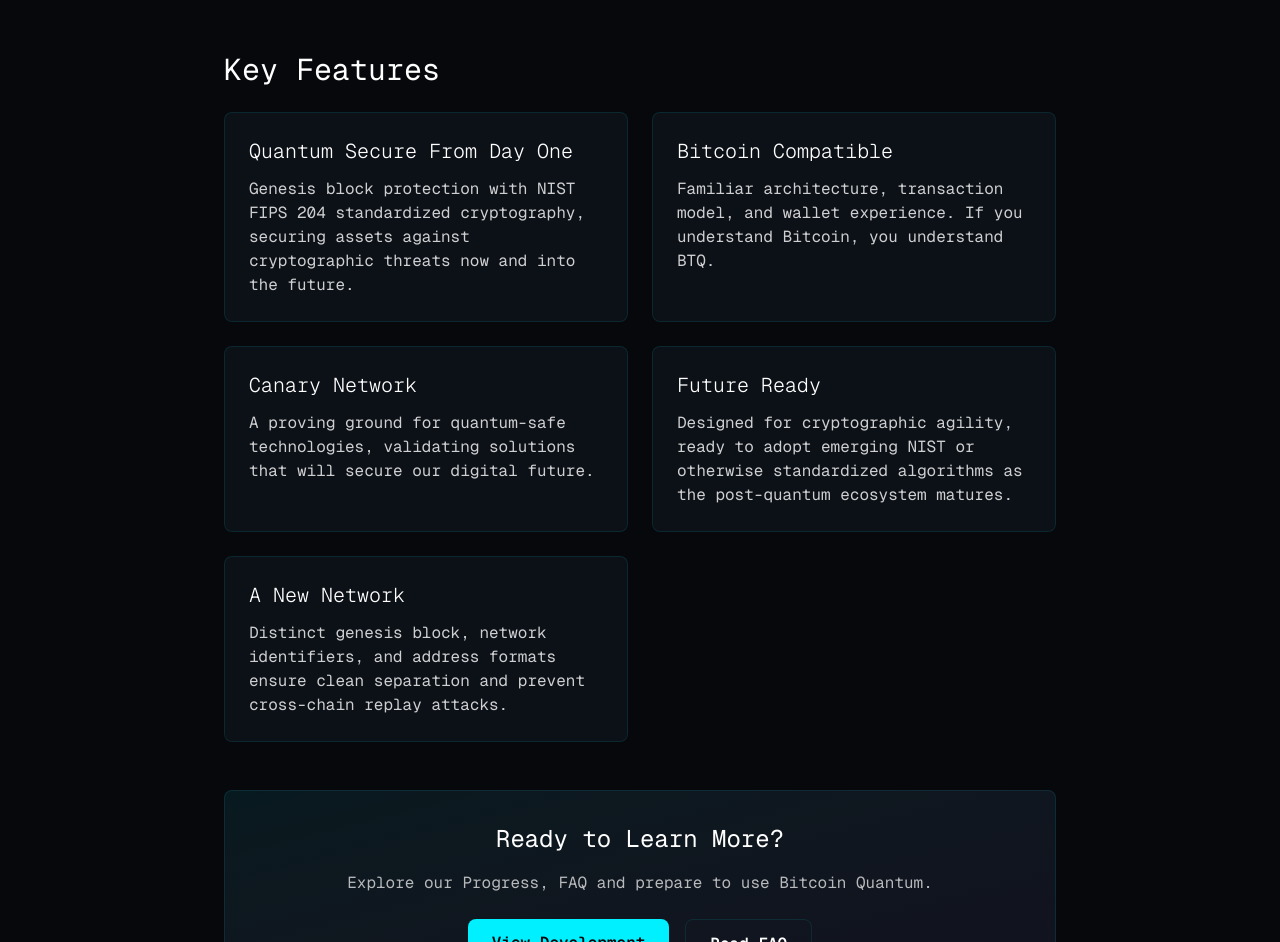
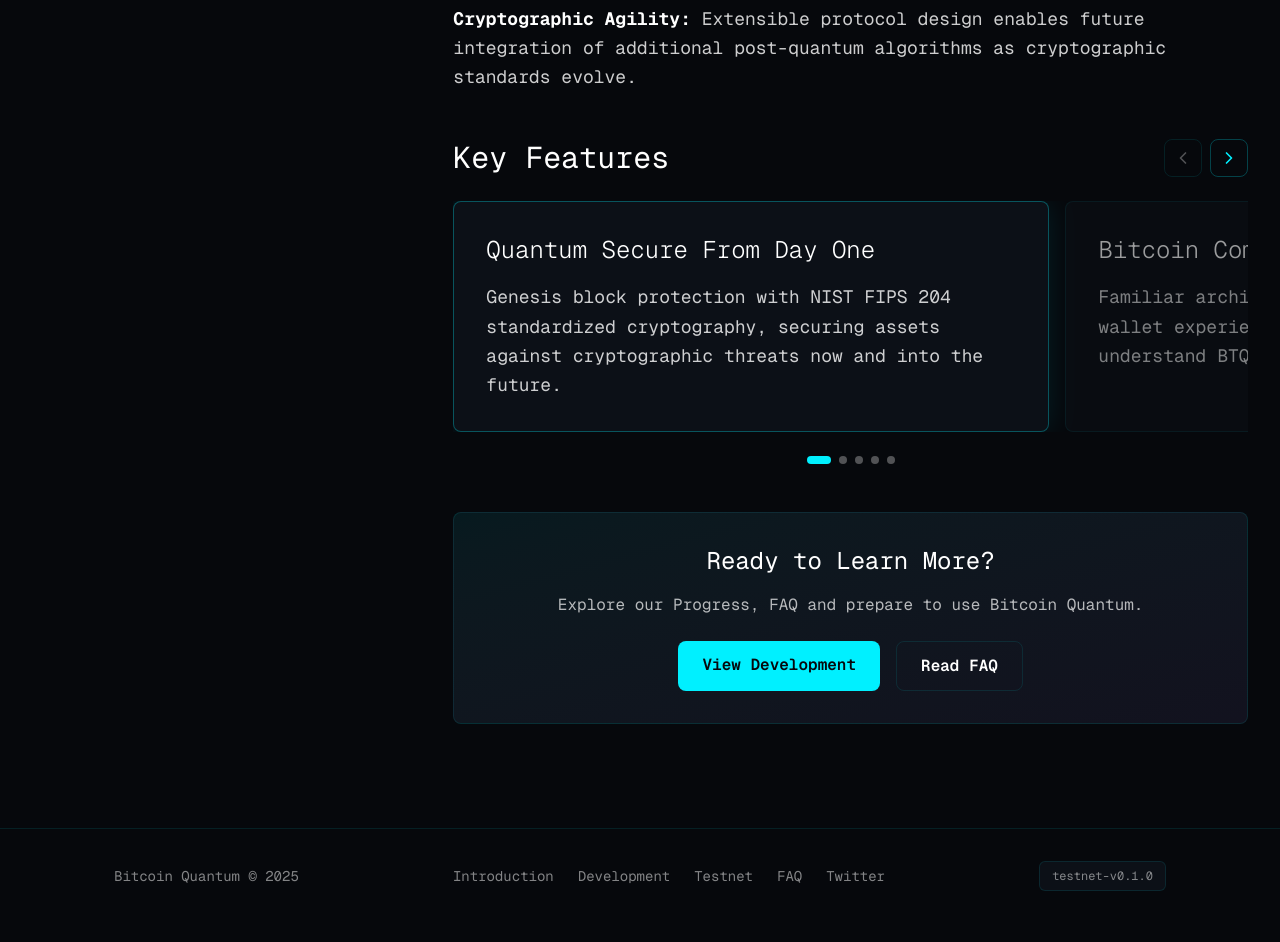
Before and after one commit to en-tropyc/bitcoin-quantum-website, a Next.js app: page /introduction in a window 1280 px wide. Shown: the part 1708-2650 px from the top of the page. Built offline with nearby package versions, Linux system fonts and the light colour scheme.

Commit message:
Redesign introduction page with sidebar layout
- Add two-column grid layout with sticky sidebar
- Include Quick Facts card with key technical highlights
- Add section navigation with anchor links
- Integrate FeatureCarousel for key features section
- Add scroll-margin for smooth anchor navigation

```diff
--- a/src/app/introduction/page.tsx
+++ b/src/app/introduction/page.tsx
@@ -1,5 +1,6 @@
 import Header from '@/components/Header';
 import Footer from '@/components/Footer';
+import FeatureCarousel from '@/components/FeatureCarousel';
 import Link from 'next/link';
 
 export default function Introduction() {
@@ -27,11 +28,65 @@ export default function Introduction() {
 
         {/* Content Sections */}
         <section className="py-16">
-          <div className="max-w-4xl mx-auto px-4 sm:px-6 lg:px-8">
-            <div className="prose prose-lg max-w-none">
+          <div className="max-w-7xl mx-auto px-4 sm:px-6 lg:px-8">
+            <div className="lg:grid lg:grid-cols-12 lg:gap-12">
+              {/* Sticky Sidebar */}
+              <aside className="hidden lg:block lg:col-span-4">
+                <div className="sticky top-24 space-y-6 max-h-[calc(100vh-8rem)] overflow-y-auto">
+                  {/* Quick Facts */}
+                  <div className="bg-[#0c1017] p-6 rounded-lg border border-[rgba(0,240,255,0.1)]">
+                    <h3 className="text-lg font-semibold text-white mb-4 font-dm-mono">Quick Facts</h3>
+                    <ul className="space-y-3 text-sm font-dm-mono">
+                      <li className="flex items-start gap-3">
+                        <span className="text-[#00f0ff] mt-0.5">&#x2022;</span>
+                        <span className="text-white/80">CRYSTALS-Dilithium signatures (NIST FIPS 204)</span>
+                      </li>
+                      <li className="flex items-start gap-3">
+                        <span className="text-[#00f0ff] mt-0.5">&#x2022;</span>
+                        <span className="text-white/80">SHA-256 proof-of-work consensus</span>
+                      </li>
+                      <li className="flex items-start gap-3">
+                        <span className="text-[#00f0ff] mt-0.5">&#x2022;</span>
+                        <span className="text-white/80">Bitcoin-compatible UTXO model</span>
+                      </li>
+                      <li className="flex items-start gap-3">
+                        <span className="text-[#00f0ff] mt-0.5">&#x2022;</span>
+                        <span className="text-white/80">21 million BTQ supply cap</span>
+                      </li>
+                      <li className="flex items-start gap-3">
+                        <span className="text-[#00f0ff] mt-0.5">&#x2022;</span>
+                        <span className="text-white/80">Quantum-safe from genesis block</span>
+                      </li>
+                    </ul>
+                  </div>
+
+                  {/* Section Navigation */}
+                  <div className="bg-[#0c1017] p-6 rounded-lg border border-[rgba(0,240,255,0.1)]">
+                    <h3 className="text-lg font-semibold text-white mb-4 font-dm-mono">On This Page</h3>
+                    <nav className="space-y-2 font-dm-mono">
+                      <a href="#what-is-btq" className="block text-white/60 hover:text-[#00f0ff] transition-colors text-sm">
+                        What is Bitcoin Quantum?
+                      </a>
+                      <a href="#quantum-threat" className="block text-white/60 hover:text-[#00f0ff] transition-colors text-sm">
+                        The Quantum Threat
+                      </a>
+                      <a href="#architecture" className="block text-white/60 hover:text-[#00f0ff] transition-colors text-sm">
+                        Post-Quantum Architecture
+                      </a>
+                      <a href="#features" className="block text-white/60 hover:text-[#00f0ff] transition-colors text-sm">
+                        Key Features
+                      </a>
+                    </nav>
+                  </div>
+                </div>
+              </aside>
+
+              {/* Main Content */}
+              <div className="lg:col-span-8">
+                <div className="prose prose-lg max-w-none">
 
               {/* What is Bitcoin Quantum */}
-              <div className="mb-12">
+              <div id="what-is-btq" className="mb-12 scroll-mt-24">
                 <h2 className="text-3xl font-bold text-white mb-6 font-dm-mono">What is Bitcoin Quantum?</h2>
                 <p className="text-white/80 mb-6 font-dm-mono text-lg leading-relaxed">
                   {"Bitcoin Quantum is Bitcoin designed for the post-quantum era. It maintains Bitcoin's economic model and network architecture while implementing quantum-resistant cryptographic primitives and enhanced transaction capacity specifically designed for large post-quantum signatures."}
@@ -42,7 +97,7 @@ export default function Introduction() {
               </div>
 
               {/* The Quantum Threat */}
-              <div className="mb-12">
+              <div id="quantum-threat" className="mb-12 scroll-mt-24">
                 <h2 className="text-3xl font-bold text-white mb-6 font-dm-mono">The Quantum Threat</h2>
                 <p className="text-white/80 mb-6 font-dm-mono text-lg leading-relaxed">
                   Quantum computers use the principles of quantum mechanics to process information in ways that
@@ -58,7 +113,7 @@ export default function Introduction() {
               </div>
 
               {/* Post-Quantum Architecture */}
-              <div className="mb-12">
+              <div id="architecture" className="mb-12 scroll-mt-24">
                 <h2 className="text-3xl font-bold text-white mb-6 font-dm-mono">Post-Quantum Architecture</h2>
                 <p className="text-xl text-white/90 mb-6 font-dm-mono leading-relaxed">
                   {"Bitcoin's security model, rebuilt for the quantum era."}
@@ -79,42 +134,8 @@ export default function Introduction() {
                 </ul>
               </div>
 
-              {/* Key Features */}
-              <div className="mb-12">
-                <h2 className="text-3xl font-bold text-white mb-6 font-dm-mono">Key Features</h2>
-                <div className="grid grid-cols-1 md:grid-cols-2 gap-6">
-                  <div className="bg-[#0c1017] p-6 rounded-lg border border-[rgba(0,240,255,0.1)] hover:border-[rgba(0,240,255,0.25)] transition-all">
-                    <h3 className="text-xl font-semibold text-white mb-3 font-dm-mono">Quantum Secure From Day One</h3>
-                    <p className="text-white/80 font-dm-mono">
-                      Genesis block protection with NIST FIPS 204 standardized cryptography, securing assets against cryptographic threats now and into the future.
-                    </p>
-                  </div>
-                  <div className="bg-[#0c1017] p-6 rounded-lg border border-[rgba(0,240,255,0.1)] hover:border-[rgba(0,240,255,0.25)] transition-all">
-                    <h3 className="text-xl font-semibold text-white mb-3 font-dm-mono">Bitcoin Compatible</h3>
-                    <p className="text-white/80 font-dm-mono">
-                      Familiar architecture, transaction model, and wallet experience. If you understand Bitcoin, you understand BTQ.
-                    </p>
-                  </div>
-                  <div className="bg-[#0c1017] p-6 rounded-lg border border-[rgba(0,240,255,0.1)] hover:border-[rgba(0,240,255,0.25)] transition-all">
-                    <h3 className="text-xl font-semibold text-white mb-3 font-dm-mono">Canary Network</h3>
-                    <p className="text-white/80 font-dm-mono">
-                      A proving ground for quantum-safe technologies, validating solutions that will secure our digital future.
-                    </p>
-                  </div>
-                  <div className="bg-[#0c1017] p-6 rounded-lg border border-[rgba(0,240,255,0.1)] hover:border-[rgba(0,240,255,0.25)] transition-all">
-                    <h3 className="text-xl font-semibold text-white mb-3 font-dm-mono">Future Ready</h3>
-                    <p className="text-white/80 font-dm-mono">
-                      Designed for cryptographic agility, ready to adopt emerging NIST or otherwise standardized algorithms as the post-quantum ecosystem matures.
-                    </p>
-                  </div>
-                  <div className="bg-[#0c1017] p-6 rounded-lg border border-[rgba(0,240,255,0.1)] hover:border-[rgba(0,240,255,0.25)] transition-all">
-                    <h3 className="text-xl font-semibold text-white mb-3 font-dm-mono">A New Network</h3>
-                    <p className="text-white/80 font-dm-mono">
-                      Distinct genesis block, network identifiers, and address formats ensure clean separation and prevent cross-chain replay attacks.
-                    </p>
-                  </div>
-                </div>
-              </div>
+              {/* Key Features Carousel */}
+              <FeatureCarousel />
 
               {/* Call to Action */}
               <div className="bg-gradient-to-br from-[rgba(0,240,255,0.08)] to-[rgba(167,139,250,0.08)] p-8 rounded-lg border border-[rgba(0,240,255,0.1)] text-center">
@@ -137,6 +158,9 @@ export default function Introduction() {
                   </Link>
                 </div>
               </div>
+
+                </div>
+              </div>
             </div>
           </div>
         </section>
```
